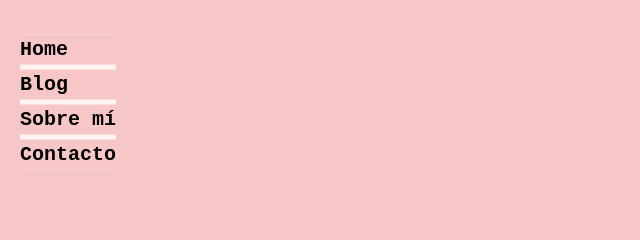
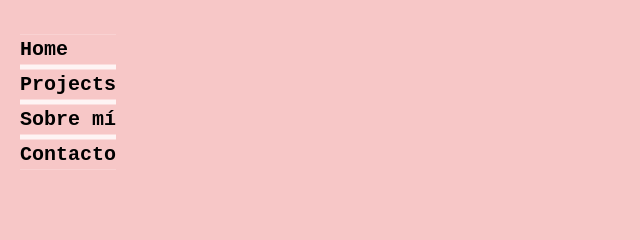
Before and after one commit to inigoelverdin/inigoelverdin.github.io, a plain HTML site: page git/index.html in a window 1280 px wide. Shown: the part 298-538 px from the top of the page, 0-640 px from the left. Drawn offline with Linux system fonts and the light colour scheme.

Commit message:
Update index.html

```diff
--- a/git/index.html
+++ b/git/index.html
@@ -15,7 +15,7 @@
 </div>
   <div class="enlaces">
     <a href="/">Home</a>
-    <a href="/blog">Blog</a>
+    <a href="/blog">Projects</a>
     <a href="/sobremi">Sobre mí</a>
     <a href="/contacto">Contacto</a>
   </div>
```
